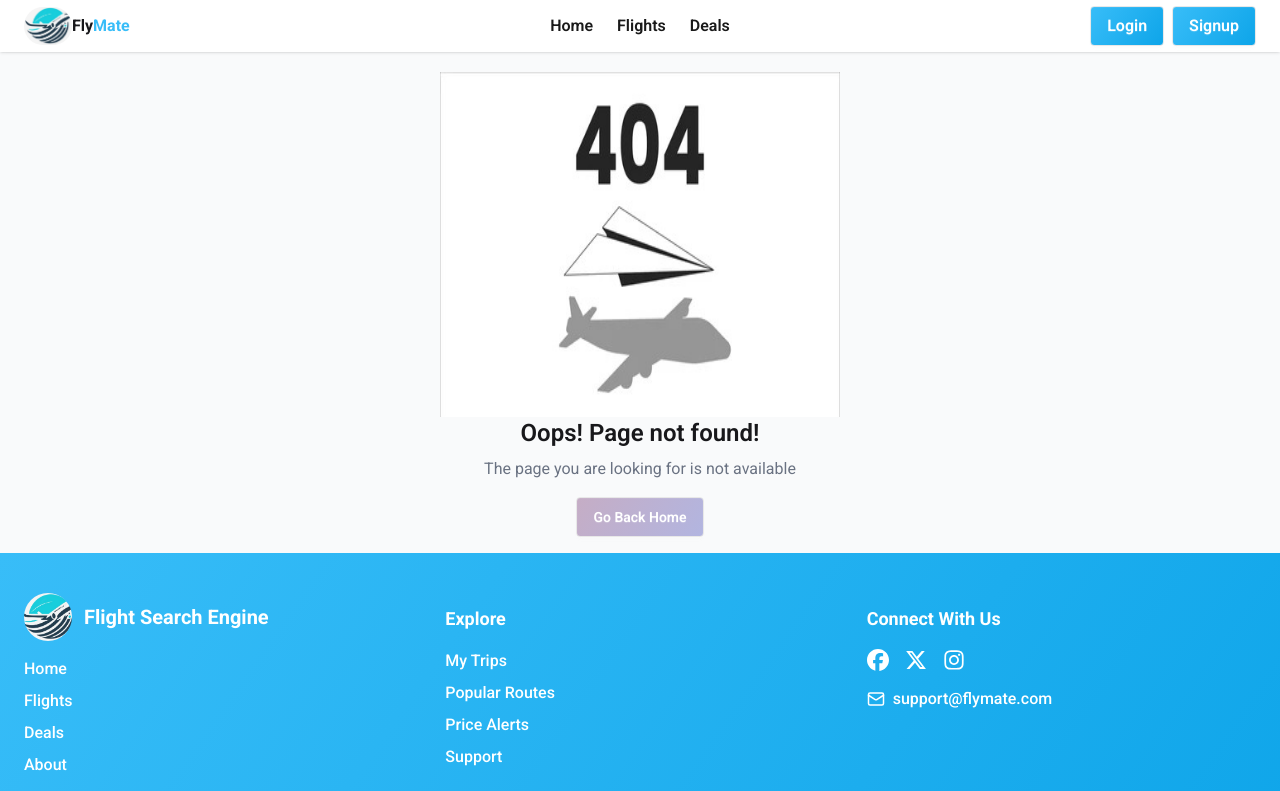
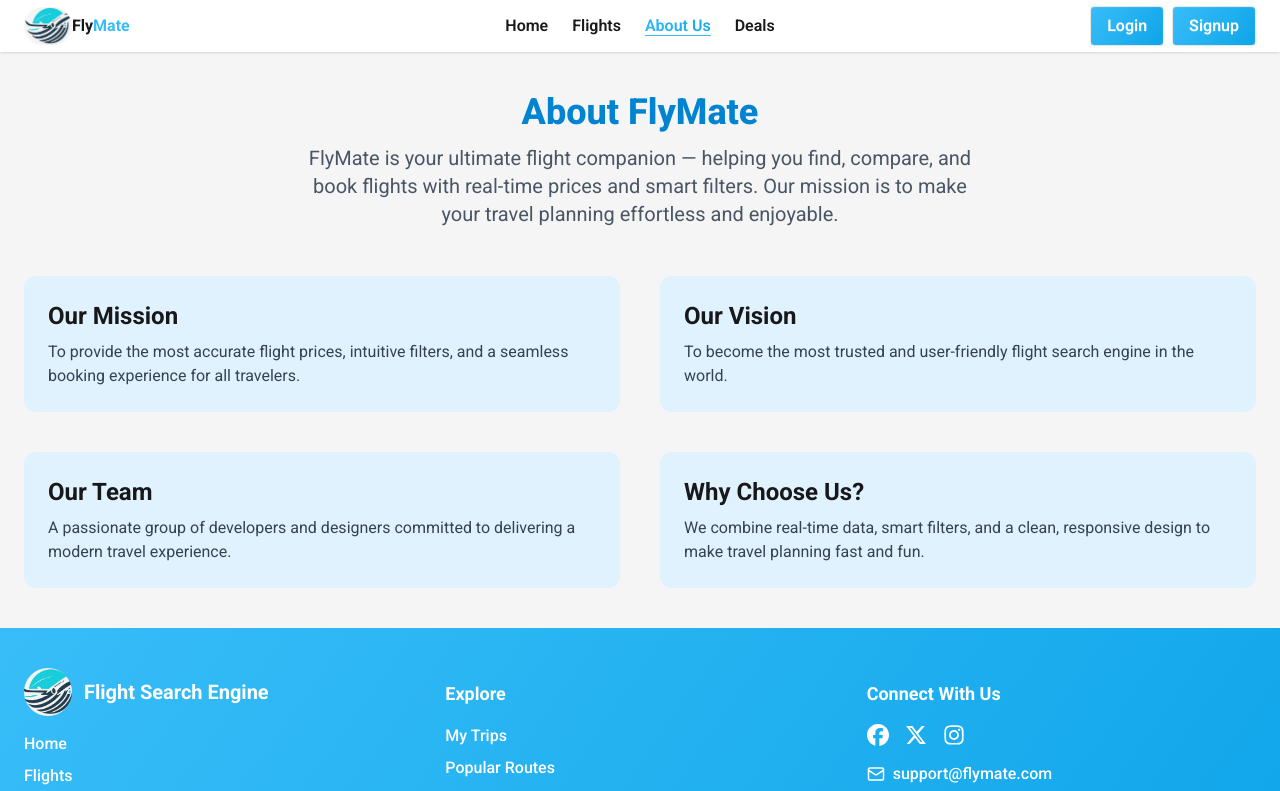
Before and after one commit to marufaakter1947/flight-search-engine, a React (Vite) app: page /about in a window 1280 px wide. Shown: the top 791 px of the page. Built offline with nearby package versions, Linux system fonts and the light colour scheme; no server answers.

Commit message:
Added About Us Page

```diff
--- a/package.json
+++ b/package.json
@@ -13,6 +13,7 @@
     "@tailwindcss/vite": "^4.1.18",
     "animate.css": "^4.1.1",
     "firebase": "^12.8.0",
+    "framer-motion": "^12.27.0",
     "icons": "^1.0.0",
     "lucide-react": "^0.562.0",
     "react": "^19.2.3",
--- a/src/Components/FlightCard.jsx
+++ b/src/Components/FlightCard.jsx
@@ -1,5 +1,12 @@
+import { useNavigate } from "react-router";
 const FlightCard = ({ flight }) => {
+    const navigate = useNavigate();
   const seg = flight.itineraries[0].segments[0];
+
+  const handleViewDeal = ()=>{
+    // navigate("/deals");
+     navigate("/deals", { state: { flight } });
+  }
 
   return (
     <div className="bg-white rounded-xl shadow p-4 flex justify-between items-center">
@@ -14,7 +21,7 @@ const FlightCard = ({ flight }) => {
 
       <div className="text-center">
         <p className="font-bold text-lg">${flight.price.total}</p>
-        <button className="mt-1 px-4 py-2 bg-sky-500 text-white rounded-lg text-sm">
+        <button onClick={handleViewDeal} className="mt-1 px-4 py-2 bg-sky-500 text-white rounded-lg text-sm cursor-pointer">
           View Deal
         </button>
       </div>
--- a/src/Components/Navbar.jsx
+++ b/src/Components/Navbar.jsx
@@ -62,6 +62,11 @@ const Navbar = () => {
               </NavLink>
             </li>
             <li>
+              <NavLink to="/about" className={activeNavLink}>
+                About Us
+              </NavLink>
+            </li>
+            <li>
               <NavLink to="/deals" className={activeNavLink}>
                 Deals
               </NavLink>
@@ -92,6 +97,11 @@ const Navbar = () => {
           <li>
             <NavLink to="/flights" className={activeNavLink}>
               Flights
+            </NavLink>
+          </li>
+          <li>
+            <NavLink to="/about" className={activeNavLink}>
+              About Us
             </NavLink>
           </li>
           <li>
--- /dev/null
+++ b/src/Pages/About.jsx
@@ -0,0 +1,59 @@
+import { motion } from "framer-motion";
+
+const About = () => {
+  return (
+    <div className=" py-5">
+
+      <motion.div
+        initial={{ opacity: 0, y: 50 }}
+        animate={{ opacity: 1, y: 0 }}
+        transition={{ duration: 0.8 }}
+        className="text-center mb-12"
+      >
+        <h1 className="text-3xl md:text-4xl font-extrabold text-sky-600 mb-3">
+          About FlyMate
+        </h1>
+        <p className="text-gray-600 text-lg md:text-xl max-w-2xl mx-auto">
+          FlyMate is your ultimate flight companion — helping you find, compare, and book flights with real-time prices and smart filters. Our mission is to make your travel planning effortless and enjoyable.
+        </p>
+      </motion.div>
+
+      <motion.div
+        className="grid grid-cols-1 md:grid-cols-2 gap-10"
+        initial={{ opacity: 0 }}
+        animate={{ opacity: 1 }}
+        transition={{ duration: 1, delay: 0.3 }}
+      >
+        <div className="bg-sky-100 rounded-xl p-6 hover:scale-105 transition-transform">
+          <h2 className="text-2xl font-bold mb-2">Our Mission</h2>
+          <p className="text-gray-700">
+            To provide the most accurate flight prices, intuitive filters, and a seamless booking experience for all travelers.
+          </p>
+        </div>
+
+        <div className="bg-sky-100 rounded-xl p-6 hover:scale-105 transition-transform">
+          <h2 className="text-2xl font-bold mb-2">Our Vision</h2>
+          <p className="text-gray-700">
+            To become the most trusted and user-friendly flight search engine in the world.
+          </p>
+        </div>
+
+        <div className="bg-sky-100 rounded-xl p-6 hover:scale-105 transition-transform">
+          <h2 className="text-2xl font-bold mb-2">Our Team</h2>
+          <p className="text-gray-700">
+            A passionate group of developers and designers committed to delivering a modern travel experience.
+          </p>
+        </div>
+
+        <div className="bg-sky-100 rounded-xl p-6 hover:scale-105 transition-transform">
+          <h2 className="text-2xl font-bold mb-2">Why Choose Us?</h2>
+          <p className="text-gray-700">
+            We combine real-time data, smart filters, and a clean, responsive design to make travel planning fast and fun.
+          </p>
+        </div>
+      </motion.div>
+    </div>
+  );
+};
+
+export default About;
--- /dev/null
+++ b/src/Pages/Deals.jsx
@@ -0,0 +1,180 @@
+// import { useEffect, useState } from "react";
+// import { useLocation } from "react-router";
+// import Loading from "./Loading";
+
+// const Deals = () => {
+//   const location = useLocation();
+//   const flight = location.state?.flight; // Flight data from FlightCard
+//   const [details, setDetails] = useState(flight || null);
+//   const [loading, setLoading] = useState(!flight);
+
+//   useEffect(() => {
+//     if (!flight) {
+//       fetch("http://localhost:5000/deals")
+//         .then(res => res.json())
+//         .then(data => setDetails(data[0] || null))
+//         .finally(() => setLoading(false));
+//     }
+//   }, [flight]);
+
+//   if (loading) return <Loading />;
+
+//   if (!details) return <p className="text-center text-gray-500">No deal data available</p>;
+
+//   return (
+//     <div className=" py-5">
+//       <div className="text-center mb-5">
+//         <h1 className="text-3xl md:text-4xl font-extrabold text-sky-600">Flight Deal Details</h1>
+//         <p className="text-gray-600 mt-2">
+//           Complete information about your selected flight
+//         </p>
+//       </div>
+
+//       <div className="bg-white rounded-2xl shadow-lg p-6 space-y-4">
+//         <h2 className="font-bold text-xl">{details.itineraries ? `${details.itineraries[0].segments[0].departure.iataCode} → ${details.itineraries[0].segments.at(-1).arrival.iataCode}` : details.title}</h2>
+
+//         {details.itineraries && details.itineraries.map((itin, i) => (
+//           <div key={i} className="border p-4 rounded-lg space-y-2">
+//             <p><span className="font-semibold">Duration:</span> {itin.duration}</p>
+//             {itin.segments.map((seg, j) => (
+//               <div key={j} className="flex justify-between text-gray-700">
+//                 <p>{seg.departure.iataCode} → {seg.arrival.iataCode}</p>
+//                 <p>{seg.carrierCode} | Flight {seg.number}</p>
+//                 <p>{new Date(seg.departure.at).toLocaleString()} → {new Date(seg.arrival.at).toLocaleString()}</p>
+//               </div>
+//             ))}
+//           </div>
+//         ))}
+
+//         <p className="font-bold text-sky-600 text-lg">
+//           Price: ${details.price?.grandTotal || details.price}
+//         </p>
+
+//         <a
+//           href="#"
+//           className="bg-sky-500 text-white px-6 py-3 rounded-xl font-semibold hover:bg-sky-600 transition"
+//         >
+//           Book Now
+//         </a>
+//       </div>
+//     </div>
+//   );
+// };
+
+// export default Deals;
+import { useEffect, useState } from "react";
+import { useLocation } from "react-router";
+import Loading from "./Loading";
+import { LineChart, Line, XAxis, YAxis, Tooltip, ResponsiveContainer } from "recharts";
+import toast, { Toaster } from "react-hot-toast";
+
+const Deals = () => {
+  const location = useLocation();
+  const flight = location.state?.flight;
+  const [details, setDetails] = useState(flight || null);
+  const [loading, setLoading] = useState(!flight);
+
+  // Generate price trend for chart (mock data if needed)
+  const [priceTrend, setPriceTrend] = useState([]);
+
+  useEffect(() => {
+    if (!flight) {
+      fetch("http://localhost:5000/deals")
+        .then(res => res.json())
+        .then(data => {
+          setDetails(data[0] || null);
+          if (data[0]?.price) {
+            setPriceTrend([
+              { time: "Now", price: Number(data[0].price.grandTotal) },
+              { time: "1h later", price: Number(data[0].price.grandTotal) + 10 },
+              { time: "2h later", price: Number(data[0].price.grandTotal) + 5 },
+            ]);
+          }
+        })
+        .finally(() => setLoading(false));
+    } else {
+      if (flight?.price?.grandTotal) {
+        setPriceTrend([
+          { time: "Now", price: Number(flight.price.grandTotal) },
+          { time: "1h later", price: Number(flight.price.grandTotal) + 10 },
+          { time: "2h later", price: Number(flight.price.grandTotal) + 5 },
+        ]);
+      }
+    }
+  }, [flight]);
+
+  if (loading) return <Loading />;
+
+  if (!details) return <p className="text-center text-gray-500">No deal data available</p>;
+
+  const handleBook = () => {
+    toast.success("This flight booked successfully!");
+  };
+
+  return (
+    <div className="py-5 max-w-5xl mx-auto px-4">
+      <Toaster position="top-right" />
+
+      {/* Heading */}
+      <div className="text-center mb-6">
+        <h1 className="text-3xl md:text-4xl font-extrabold text-sky-600">Flight Deal Details</h1>
+        <p className="text-gray-600 mt-2">Complete information about your selected flight</p>
+      </div>
+
+      {/* Deal Card */}
+      <div className="bg-white rounded-2xl shadow-lg p-6 space-y-6 relative">
+
+        {/* Discount Badge */}
+        <div className="absolute top-4 right-4 bg-red-500 text-white px-3 py-1 rounded-full font-bold text-sm">
+          30% OFF
+        </div>
+
+        {/* Flight Route */}
+        <h2 className="font-bold text-xl mb-2">
+          {details.itineraries ? `${details.itineraries[0].segments[0].departure.iataCode} → ${details.itineraries[0].segments.at(-1).arrival.iataCode}` : details.title}
+        </h2>
+
+        {/* Flight Segments */}
+        {details.itineraries && details.itineraries.map((itin, i) => (
+          <div key={i} className="border p-4 rounded-lg space-y-2">
+            <p><span className="font-semibold">Duration:</span> {itin.duration}</p>
+            {itin.segments.map((seg, j) => (
+              <div key={j} className="flex justify-between text-gray-700">
+                <p>{seg.departure.iataCode} → {seg.arrival.iataCode}</p>
+                <p>{seg.carrierCode} | Flight {seg.number}</p>
+                <p>{new Date(seg.departure.at).toLocaleTimeString([], { hour: '2-digit', minute: '2-digit' })} → {new Date(seg.arrival.at).toLocaleTimeString([], { hour: '2-digit', minute: '2-digit' })}</p>
+              </div>
+            ))}
+          </div>
+        ))}
+
+        {/* Price */}
+        <p className="font-bold text-sky-600 text-lg">Price: ${details.price?.grandTotal || details.price}</p>
+
+        {/* Price Trend Chart */}
+        {priceTrend.length > 0 && (
+          <div className="h-40">
+            <ResponsiveContainer width="100%" height="100%">
+              <LineChart data={priceTrend}>
+                <XAxis dataKey="time" />
+                <YAxis />
+                <Tooltip />
+                <Line type="monotone" dataKey="price" stroke="#0EA5E9" strokeWidth={3} />
+              </LineChart>
+            </ResponsiveContainer>
+          </div>
+        )}
+
+        {/* Book Now Button */}
+        <button
+          onClick={handleBook}
+          className="w-full bg-sky-500 hover:bg-sky-600 text-white py-3 rounded-xl font-semibold transition transform hover:scale-105"
+        >
+          Book Now
+        </button>
+      </div>
+    </div>
+  );
+};
+
+export default Deals;
```
Also changed, not shown: src/Routes/Router.jsx (+10 -0 lines), 1 other file (tests, documents, lock files or other folders).
